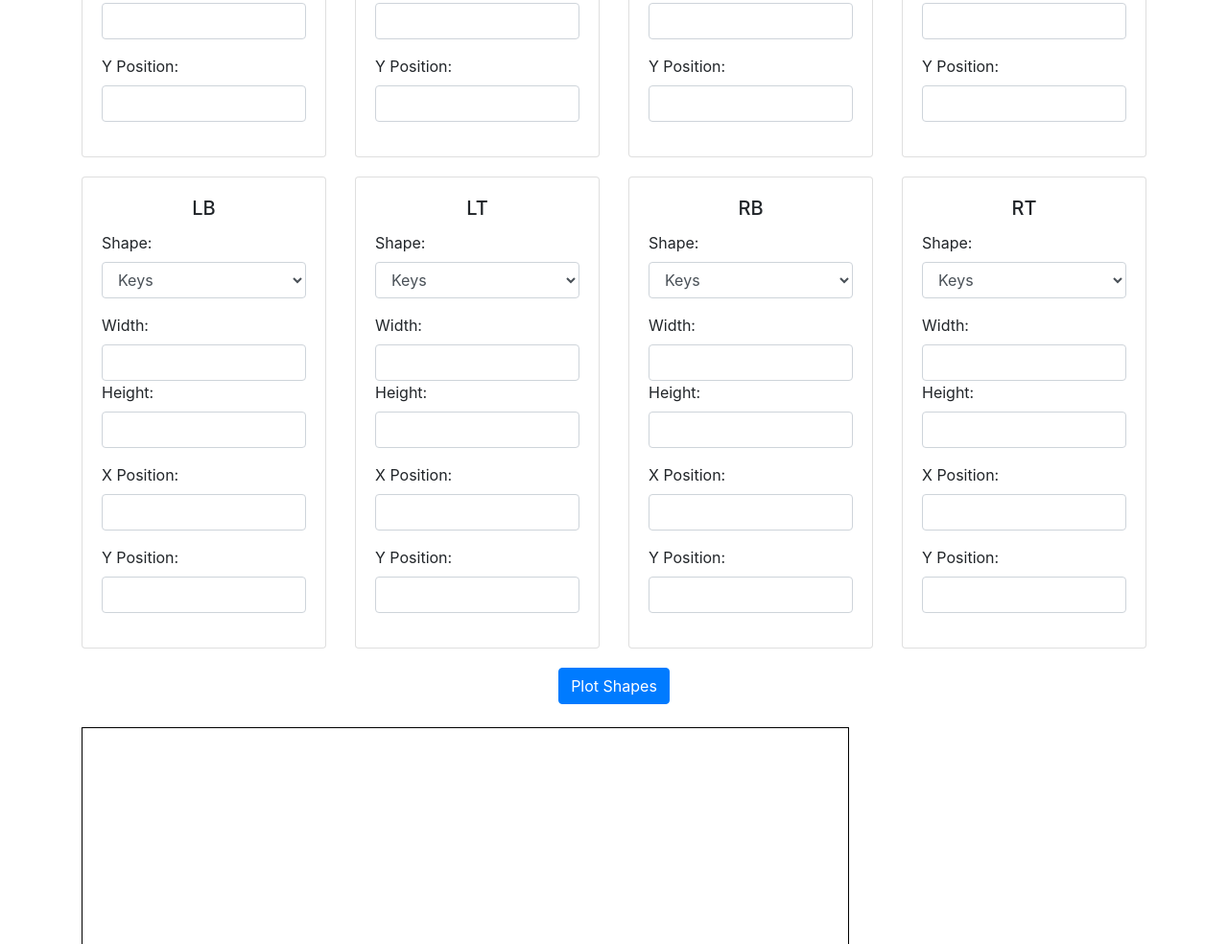
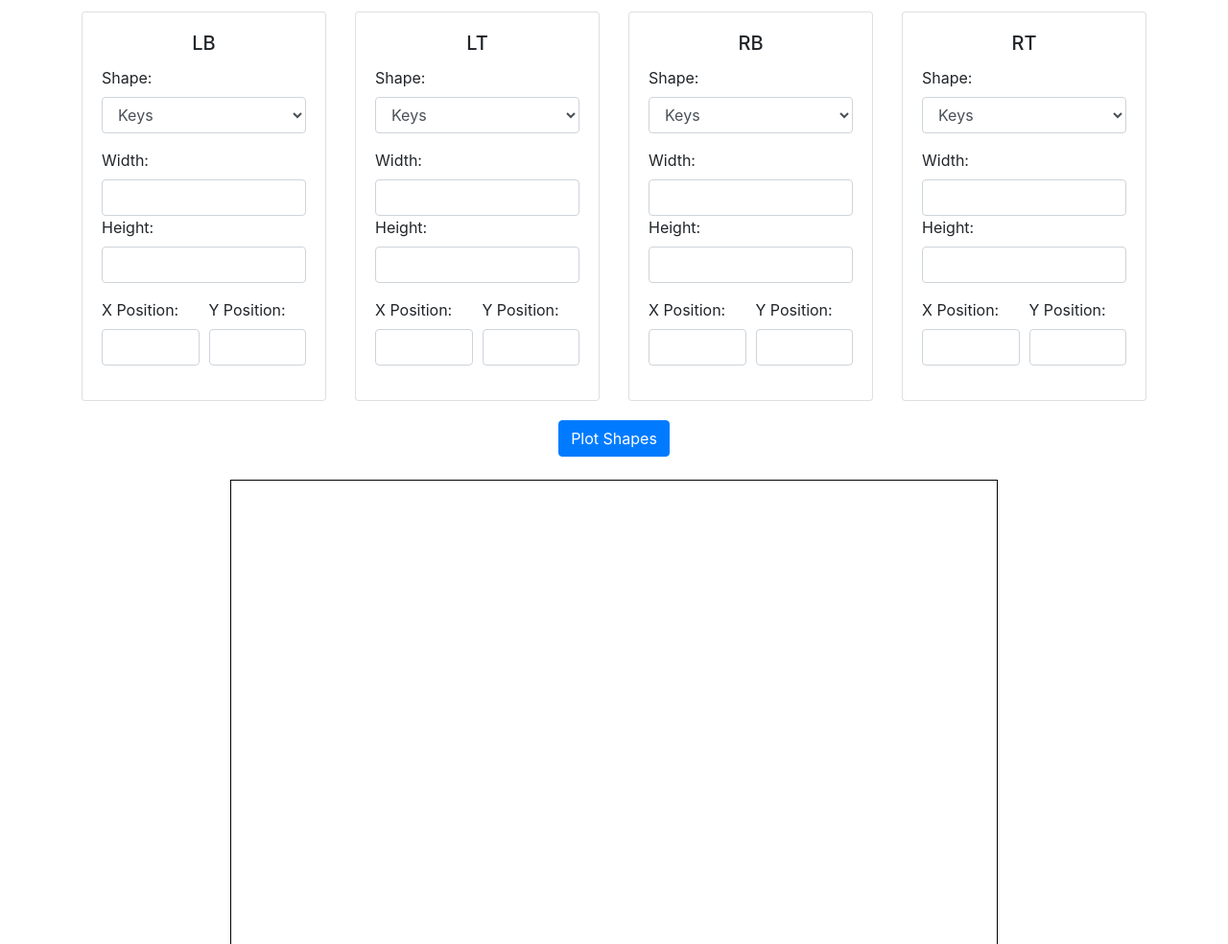
Before and after one commit to jackjburnett/ControllerForgeVisualiser, a plain HTML site: page index.html in a window 1280 px wide. Shown: the part 936-1920 px from the top of the page at 96% size. Drawn offline with nearby package versions, Linux system fonts and the light colour scheme.

Commit message:
centered canvas

```diff
--- a/index.html
+++ b/index.html
@@ -42,7 +42,7 @@
             <button type="button" class="btn btn-primary" onclick="plotShapes()">Plot Shapes</button>
         </div>
     </form>
-    <div id="canvas" class="mt-4"></div>
+    <div id="canvas" class="mt-4 mx-auto"></div>
 </div>
 
 <!-- Bootstrap JS and dependencies -->
@@ -82,13 +82,15 @@
                             <label for="diameter${index}" id="diameterLabel${index}">Diameter:</label>
                             <input type="number" class="form-control" id="diameter${index}" name="diameter${index}">
                         </div>
-                        <div class="form-group">
-                            <label for="x${index}">X Position:</label>
-                            <input type="number" class="form-control" id="x${index}" name="x${index}">
-                        </div>
-                        <div class="form-group">
-                            <label for="y${index}">Y Position:</label>
-                            <input type="number" class="form-control" id="y${index}" name="y${index}">
+                        <div class="form-row">
+                            <div class="form-group col-md-6">
+                                <label for="x${index}">X Position:</label>
+                                <input type="number" class="form-control" id="x${index}" name="x${index}">
+                            </div>
+                            <div class="form-group col-md-6">
+                                <label for="y${index}">Y Position:</label>
+                                <input type="number" class="form-control" id="y${index}" name="y${index}">
+                            </div>
                         </div>
                     </div>
                 </div>
```
